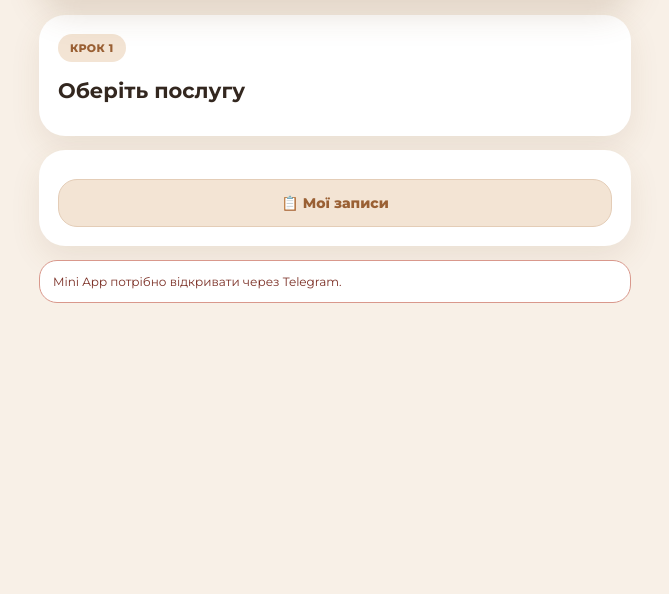
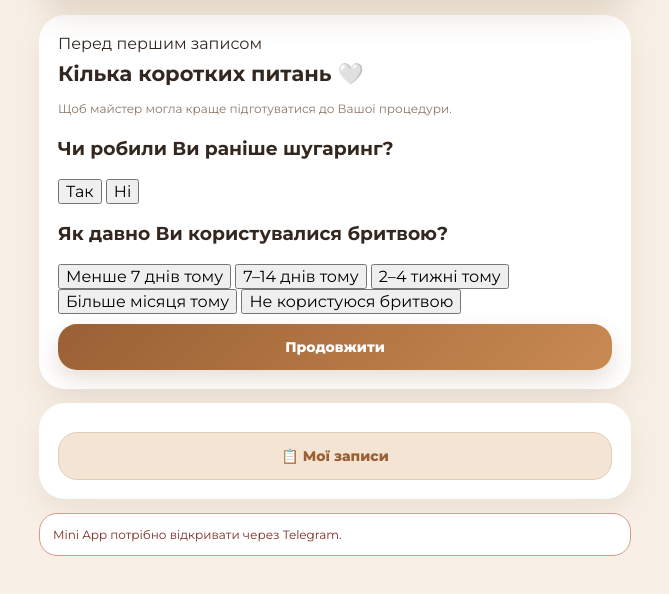
Before and after one commit to valiaefremova92-hue/-_-_SugarK, a plain HTML site: page index.html in a window 1280 px wide. Shown: the part 166-760 px from the top of the page, without its empty margins (305-974 px from the left). Drawn offline with Linux system fonts and the light colour scheme.

Commit message:
Update index.html

```diff
--- a/index.html
+++ b/index.html
@@ -20,11 +20,68 @@
   </section>
 
   <section id="clientView">
-    <section class="card step active" id="step-service">
-      <span class="label">КРОК 1</span>
-      <h2>Оберіть послугу</h2>
-      <div id="services" class="service-list"></div>
-    </section>
+   <!-- ПИТАННЯ ДЛЯ НОВОЇ КЛІЄНТКИ -->
+<section class="card step active" id="step-intake">
+  <div class="step-label">Перед першим записом</div>
+  <h2>Кілька коротких питань 🤍</h2>
+  <p class="hint">Щоб майстер могла краще підготуватися до Вашої процедури.</p>
+
+  <div class="question-block">
+    <h3>Чи робили Ви раніше шугаринг?</h3>
+
+    <div class="question-options" id="sugaringOptions">
+      <button type="button" class="option-btn" data-value="Так">
+        Так
+      </button>
+
+      <button type="button" class="option-btn" data-value="Ні">
+        Ні
+      </button>
+    </div>
+  </div>
+
+  <div class="question-block">
+    <h3>Як давно Ви користувалися бритвою?</h3>
+
+    <div class="question-options" id="shavingOptions">
+      <button type="button" class="option-btn" data-value="Менше 7 днів тому">
+        Менше 7 днів тому
+      </button>
+
+      <button type="button" class="option-btn" data-value="7–14 днів тому">
+        7–14 днів тому
+      </button>
+
+      <button type="button" class="option-btn" data-value="2–4 тижні тому">
+        2–4 тижні тому
+      </button>
+
+      <button type="button" class="option-btn" data-value="Більше місяця тому">
+        Більше місяця тому
+      </button>
+
+      <button type="button" class="option-btn" data-value="Не користуюся бритвою">
+        Не користуюся бритвою
+      </button>
+    </div>
+  </div>
+
+  <button
+    class="primary-btn"
+    id="continueAfterQuestions"
+    type="button"
+    disabled
+  >
+    Продовжити
+  </button>
+</section>
+
+<!-- ПОСЛУГИ -->
+<section class="card step" id="step-service">
+  <div class="step-label">Крок 1</div>
+  <h2>Обери послугу</h2>
+  <div id="services" class="grid-list"></div>
+</section>
 
     <section class="card step" id="step-date">
       <span class="label">КРОК 2</span>
```
